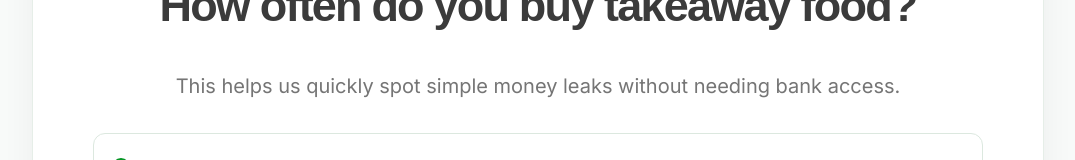
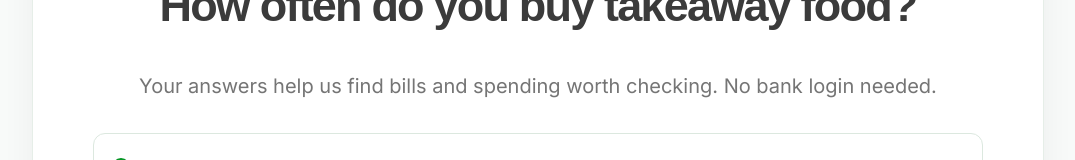
Before and after one commit to SpendShiftOfficial/Spenshiftnew, a Next.js app: page /audit in a window 1280 px wide. Shown: the part 370-530 px from the top of the page, without its empty margins (102-1177 px from the left). Built offline with nearby package versions, Linux system fonts and the light colour scheme; a web font is replaced by a local one.

Commit message:
Phase 1 UX: replace money-leak jargon with simple audit explanation

```diff
--- a/app/audit/page.tsx
+++ b/app/audit/page.tsx
@@ -235,8 +235,8 @@ function previousQuestion() {
           <h2>{qs[i].q}</h2>
 
           <p>
-            This helps us quickly spot simple money
-            leaks without needing bank access.
+            Your answers help us find bills and spending
+            worth checking. No bank login needed.
           </p>
 
           <div className="options">
```
